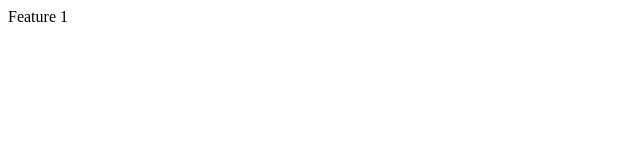
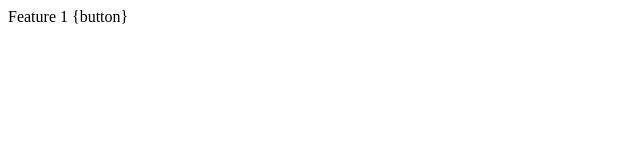
Before and after one commit to Jugal-GreyOrange/LocalRepo, a plain HTML site: page index.html in a window 1280 px wide. Shown: the full height of the page, 0-640 px from the left. Drawn offline with Linux system fonts and the light colour scheme.

Commit message:
Add button

```diff
--- a/index.html
+++ b/index.html
@@ -1 +1 @@
-<p> Feature 1</p>
+<p> Feature 1 {button}</p>
```
